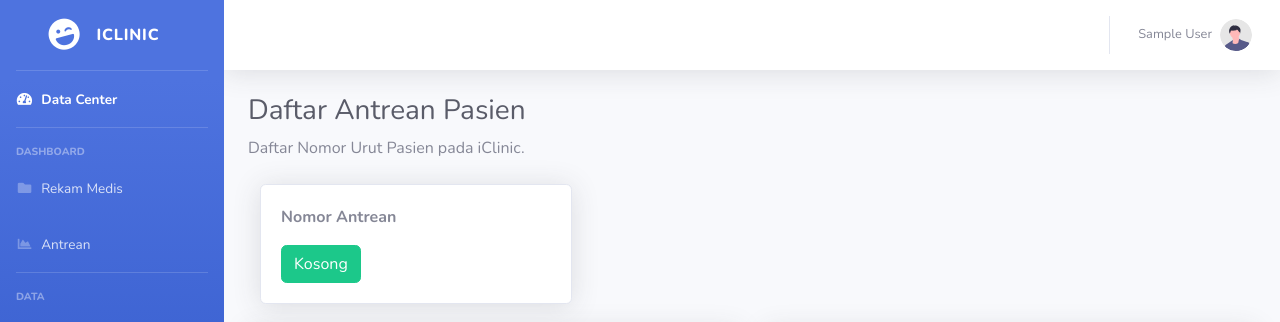
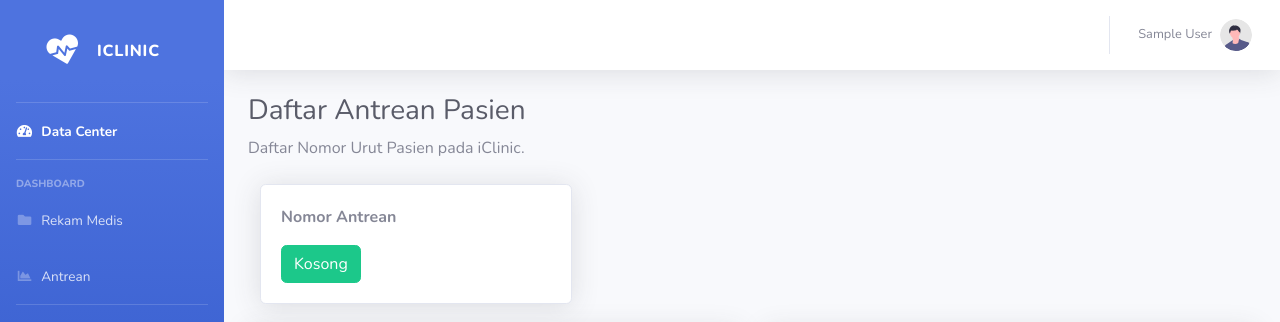
Before and after one commit to novalfatriand/infokes, a PHP site: page /admin/antrean.php in a window 1280 px wide. Shown: the top 322 px of the page. Run offline with PHP 8.4, Linux system fonts and the light colour scheme; the visitor is signed in with stand-in values (Sample User, id 1); data that the repository does not hold is empty.

Commit message:
<bugfix> Perubahan Pada Header file

```diff
--- a/layout/header.php
+++ b/layout/header.php
@@ -144,9 +144,9 @@
         <ul class="navbar-nav bg-gradient-primary sidebar sidebar-dark accordion" id="accordionSidebar">
 
             <!-- Sidebar - Brand -->
-            <a class="sidebar-brand d-flex align-items-center justify-content-center" href="index.html">
+            <a class="sidebar-brand d-flex align-items-center justify-content-center mt-3 mb-3" href="dashboard.php">
                 <div class="sidebar-brand-icon rotate-n-15">
-                    <i class="fas fa-laugh-wink"></i>
+                    <i class="fas fa-heartbeat"></i>
                 </div>
                 <div class="sidebar-brand-text mx-3">iClinic</div>
             </a>
```
